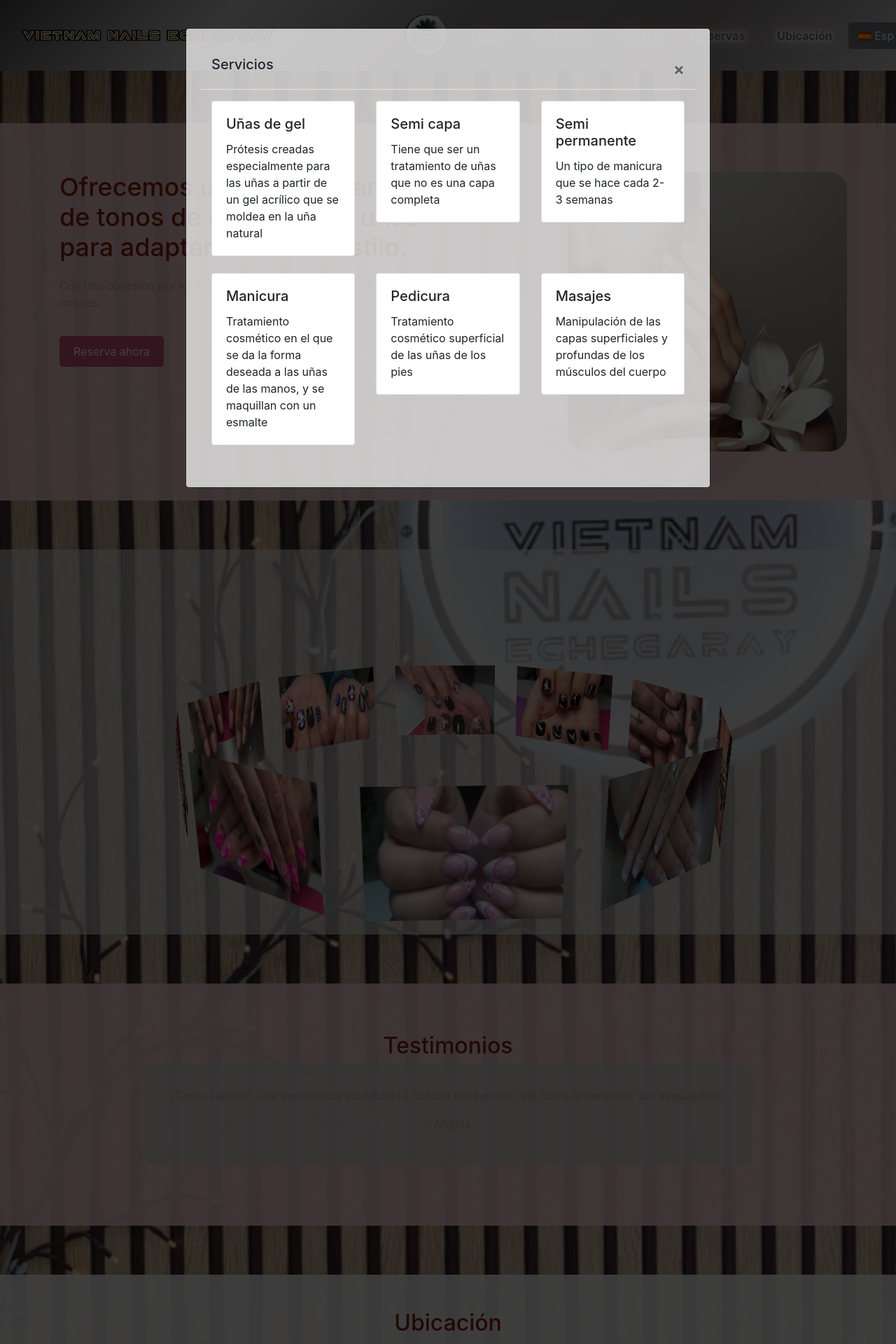
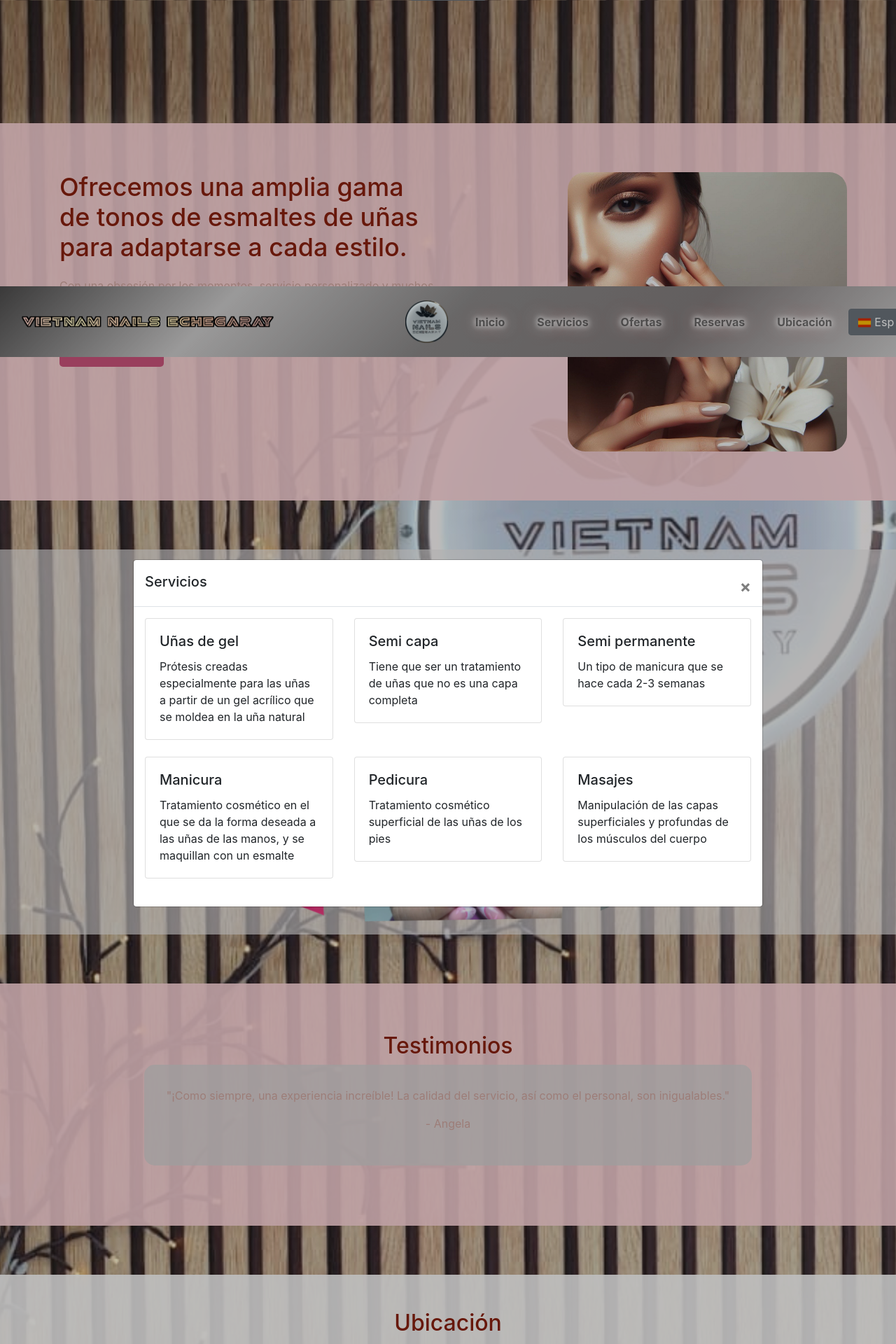
Before and after one commit to Maribel0370/vietnam-nails-echegaray, a PHP site: page / in a window 1280 px wide, after a click on "Servicios". Shown: the top 1920 px of the page at 70% size. Run offline with PHP 8.4, Linux system fonts and the light colour scheme; data comes from the database, SQL or seed files in the repository.

Commit message:
modal
cambios en modal para que se vea en cualquier parte de la pagina

```diff
--- a/public/Resources/css/style.css
+++ b/public/Resources/css/style.css
@@ -469,39 +469,65 @@ blockquote {
 
 /* El modal está oculto por defecto */
 .modal {
-    display: none;
-    position: fixed;
-    z-index: 1000;
-    left: 0;
-    top: 50%;
+    position: fixed !important;
+    top: 55% !important;
+    left: 50% !important;
+    transform: translate(-50%, -50%) !important;
     width: 100%;
-    height: 100%;
-    overflow-y: auto;
-    background-color: rgba(0, 0, 0, 0.5);
-    transform: scaleX(-1);
+    height: auto;
+    max-height: 85vh !important;
+    z-index: 9999 !important;
+    overflow-y: auto !important;
 }
 
-/* Contenido del modal */
-.modal-content {
-    background-color: rgba(227, 226, 226, 0.85)!important;
-    margin: 5% auto;
-    padding: 20px;
-    border: 1px solid #888;
-    width: 80%;
-    max-width: 750px;
-    position: relative;
-}
-.modal-dialog.modal-small-custom {
-    max-width: 750px; /* Aumenta el ancho del modal */
-
+/* Estilo específico para el contenido de todos los modales */
+.modal-dialog {
+    margin: 0 auto !important;
+    max-width: 900px !important;
+    transform: scaleX(-1) !important; /* Esto corregirá el efecto espejo en todos los modales */
 }
 
-.modal-body iframe {
-    height: 390px; /* Incrementa la altura del iframe */
-    width: 100%; /* Asegúrate de que ocupe todo el ancho del modal */
+/* Estilo específico para el modal del mapa */
+#mapModal .modal-dialog {
+    margin: 0 auto !important;
+    max-width: 850px !important;
+    height: 80vh !important;
 }
 
+#mapModal .modal-body {
+    height: calc(75vh) !important;
+    padding: 10px !important;
+}
 
+#mapModal .modal-body iframe {
+    width: 100% !important;
+    height: 100% !important;
+    border: none !important;
+    margin: 0 !important;
+    padding: 0 !important;
+}
+
+/* Prevenir el scroll del body cuando el modal está abierto */
+body.modal-open {
+    overflow: hidden !important;
+    padding-right: 0 !important;
+}
+
+/* Resto de los estilos del modal permanecen igual */
+.modal-backdrop {
+    background-color: rgba(0, 0, 0, 0.5) !important;
+    z-index: 9998 !important;
+}
+
+.header {
+    z-index: 1000;
+}
+
+.modal-body {
+    max-height: 800px;
+    overflow-y: auto;
+    padding: 20px;
+}
 
 /* Botón de cierre */
 .close-btn {
--- a/setup_files/header.php
+++ b/setup_files/header.php
@@ -221,9 +221,7 @@ include_once __DIR__ . '/init.php';
             </div>
         </div>
     </div>
-
-</body>
-<script>
+    <script>
     document.addEventListener("DOMContentLoaded", function() {
         window.onscroll = function() {
             var header = document.getElementById("header");
@@ -264,4 +262,6 @@ window.onclick = function(event) {
     }
 }
 </script>
+</body>
+
 </html>
```
